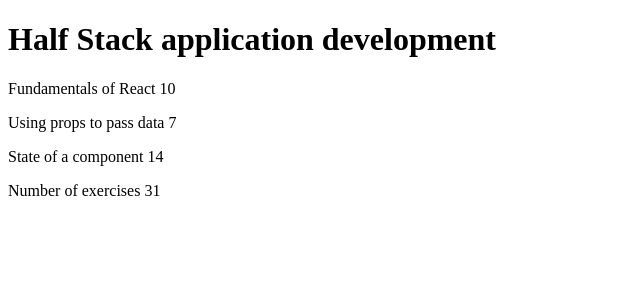
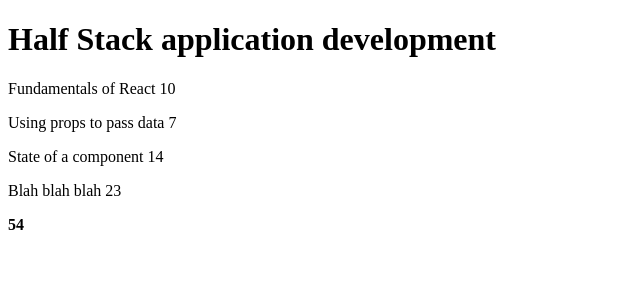
Before and after one commit to kevindinh3/Part1, a React (Create React App) app: page / in a window 1280 px wide. Shown: the top 300 px of the page, without its empty margins (0-640 px from the left). Built offline with nearby package versions, Linux system fonts and the light colour scheme.

Commit message:
Update App.js

```diff
--- a/src/App.js
+++ b/src/App.js
@@ -1,3 +1,44 @@
+const App = () => {
+  const course = {
+    id: 1,
+    name: 'Half Stack application development',
+    parts: [
+      {
+        name: 'Fundamentals of React',
+        exercises: 10,
+        id: 1
+      },
+      {
+        name: 'Using props to pass data',
+        exercises: 7,
+        id: 2
+      },
+      {
+        name: 'State of a component',
+        exercises: 14,
+        id: 3
+      },
+      {
+        name: 'Blah blah blah',
+        exercises: 23,
+        id: 4
+      }
+    ]
+  }
+
+  return <Course course={course}/>
+}
+
+const Course = (props) => {
+  return(
+    <div>
+      <Header course={props.course} />
+      <Content parts={props.course.parts} />
+      <Total parts={props.course.parts} />
+    </div>
+  )
+}
+
 const Header = (props) => {
   return (
     <h1>
@@ -9,53 +50,28 @@
 const AllParts = (props) => {
   return(
     <div>
-      <p>{props.parts[0].name} {props.parts[0].exercises} </p>
-      <p>{props.parts[1].name} {props.parts[1].exercises} </p>
-      <p>{props.parts[2].name} {props.parts[2].exercises} </p>
+      {props.result}
     </div>
   )
 }
 
 const Content = (props) => {
+  const result = props.parts.map(part =>
+    <p key={part.id}>{[part.name,part.exercises].join(" ")}</p>
+  )
   return (
     <div>
-      <AllParts {...props}/>
+      <AllParts parts={props.parts} result={result}/>
     </div>
-
   )
 }
 
 const Total = (props) => {
+  const number = props.parts.map(part => part.exercises);
+  const sum = number.reduce((a,b) => a + b,0);
   return (
-    <p>Number of exercises {props.parts[0].exercises + props.parts[1].exercises  + props.parts[2].exercises }</p>
+    <b>{sum}</b>
   )
 }
 
-const App = () => {
-  const course = {
-    name: 'Half Stack application development',
-    parts: [
-      {
-        name: 'Fundamentals of React',
-        exercises: 10
-      },
-      {
-        name: 'Using props to pass data',
-        exercises: 7
-      },
-      {
-        name: 'State of a component',
-        exercises: 14
-      }
-    ]
-  }
-
-  return (
-    <div>
-      <Header course={course} />
-      <Content parts={course.parts} />
-      <Total parts={course.parts} />
-    </div>
-  )
-}
 export default App
```
